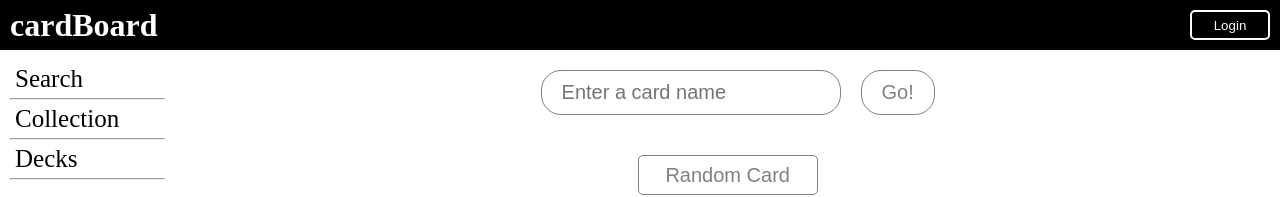
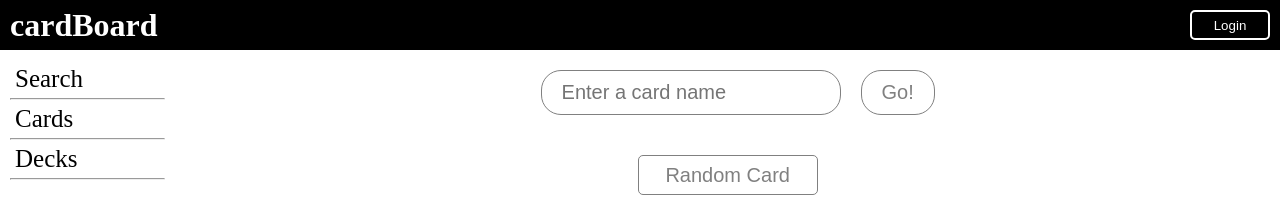
Before and after one commit to Tayvor/cardboard, a React (Vite) app in the folder react-vite/: page / in a window 1280 px wide. Shown: the top 197 px of the page. Built offline with nearby package versions, Linux system fonts and the light colour scheme.

Commit message:
Added Cards & Decks components.

```diff
--- /dev/null
+++ b/react-vite/src/components/Cards/Cards.jsx
@@ -0,0 +1,7 @@
+import './Cards.css';
+
+export default function Cards() {
+  return (
+    <h1>cards view</h1>
+  )
+}
--- /dev/null
+++ b/react-vite/src/components/Cards/index.js
@@ -0,0 +1,2 @@
+import Cards from "./Cards";
+export default Cards;
--- a/react-vite/src/components/Dashboard/Dashboard.jsx
+++ b/react-vite/src/components/Dashboard/Dashboard.jsx
@@ -1,18 +1,29 @@
-import { useState } from 'react';
+import { useEffect, useState } from 'react';
 import { useSelector } from 'react-redux';
-import './Dashboard.css';
 import Menu from '../Menu';
 import Search from '../Search';
+import Cards from '../Cards';
+import Decks from '../Decks';
+import './Dashboard.css';
 
 
 export default function Dashboard() {
   const user = useSelector((state) => state.session.user);
-  const [view, setView] = useState('');
+  const [view, setView] = useState('search');
 
   return (
     <div className='dashboard'>
-      <Menu />
-      <Search />
+      <Menu setView={setView} />
+
+      {view == 'search' &&
+        <Search />
+      }
+      {view == 'cards' &&
+        <Cards />
+      }
+      {view == 'decks' &&
+        <Decks />
+      }
     </div>
   )
 }
--- /dev/null
+++ b/react-vite/src/components/Decks/Decks.jsx
@@ -0,0 +1,9 @@
+import { useState } from "react";
+import './Decks.css';
+
+export default function Decks() {
+
+  return (
+    <h1>decks view</h1>
+  )
+}
--- /dev/null
+++ b/react-vite/src/components/Decks/index.js
@@ -0,0 +1,2 @@
+import Decks from "./Decks";
+export default Decks;
--- a/react-vite/src/components/Menu/Menu.jsx
+++ b/react-vite/src/components/Menu/Menu.jsx
@@ -1,15 +1,23 @@
 import { useState } from "react";
 import './Menu.css';
 
-export default function Menu() {
+export default function Menu({ setView }) {
 
   return (
     <ul className="menu">
-      <li>Search</li>
+      <li
+        onClick={() => setView('search')}
+      >Search</li>
       <hr />
-      <li>Collection</li>
+
+      <li
+        onClick={() => setView('cards')}
+      >Cards</li>
       <hr />
-      <li>Decks</li>
+
+      <li
+        onClick={() => setView('decks')}
+      >Decks</li>
       <hr />
     </ul>
   )
```
Also changed, not shown: react-vite/src/components/Cards/Cards.css (added), react-vite/src/components/Decks/Decks.css (added).
